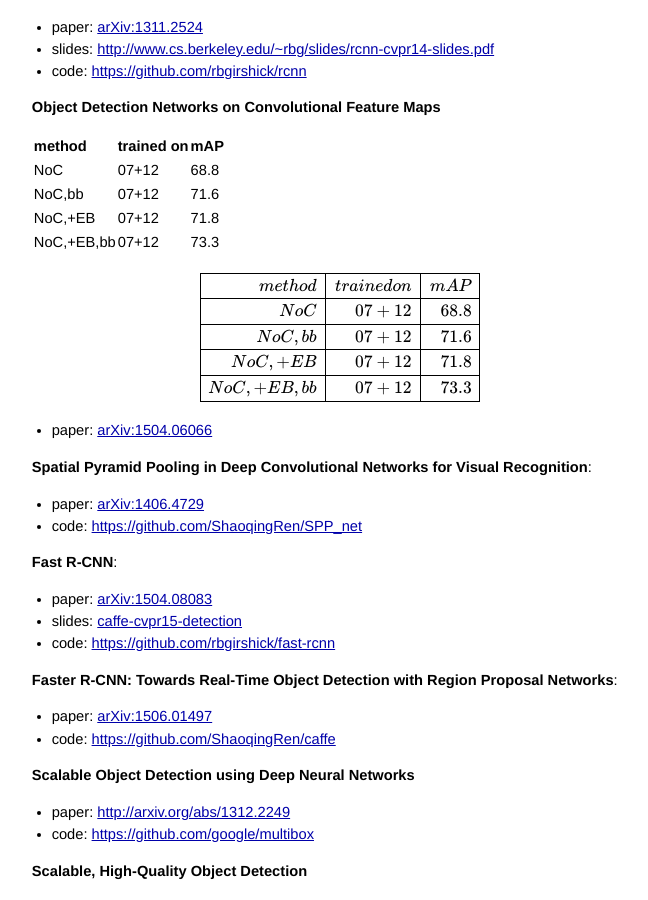
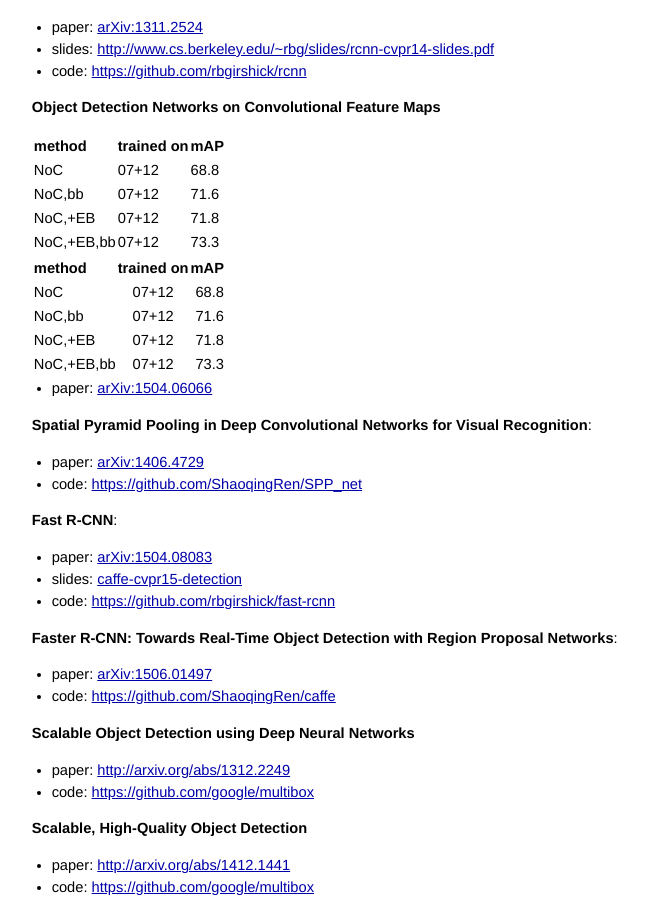
Before and after one commit to handong1587/handong1587.github.io, a Jekyll site: the page built from _posts/deep_learning/2015-08-26-object-detection-materials.md, in a window 1280 px wide and 900 px high, scrolled down 432 px. Shown: the whole window, without its empty margins (300-948 px from the left). Built offline with Jekyll 4.4.1, drawn with Linux system fonts in a browser that asks for light colours; Markdown is read by kramdown in place of the engine named in the settings; formulas are drawn with MathJax 3; comment, search, counter and statistics services are not loaded.

Commit message:
update md

```diff
--- a/_posts/deep_learning/2015-08-26-object-detection-materials.md
+++ b/_posts/deep_learning/2015-08-26-object-detection-materials.md
@@ -36,21 +36,35 @@
 | NoC,+EB    | 07+12      | 71.8 |
 | NoC,+EB,bb | 07+12      | 73.3 |
 
-$$
-\begin{array} {|r|r|r|}
-\hline
-method & trained on & mAP \\
-\hline
-NoC & 07+12 & 68.8 \\
-\hline
-NoC,bb & 07+12 & 71.6 \\
-\hline
-NoC,+EB & 07+12 & 71.8 \\
-\hline
-NoC,+EB,bb & 07+12 & 73.3 \\
-\hline
-\end{array}
-$$
+<table>
+  <tbody>
+    <tr>
+      <th>method</th>
+      <th align="center">trained on</th>
+      <th align="right">mAP</th>
+    </tr>
+    <tr>
+      <td>NoC</td>
+      <td align="center">07+12</td>
+      <td align="right">68.8</td>
+    </tr>
+    <tr>
+      <td>NoC,bb</td>
+      <td align="center">07+12</td>
+      <td align="right">71.6</td>
+    </tr>
+    <tr>
+      <td>NoC,+EB</td>
+      <td align="center">07+12</td>
+      <td align="right">71.8</td>
+    </tr>
+    <tr>
+      <td>NoC,+EB,bb</td>
+      <td align="center">07+12</td>
+      <td align="right">73.3</td>
+    </tr>
+  </tbody>
+</table>
 
 - paper: [arXiv:1504.06066](http://arxiv.org/abs/1504.06066)
 
```
